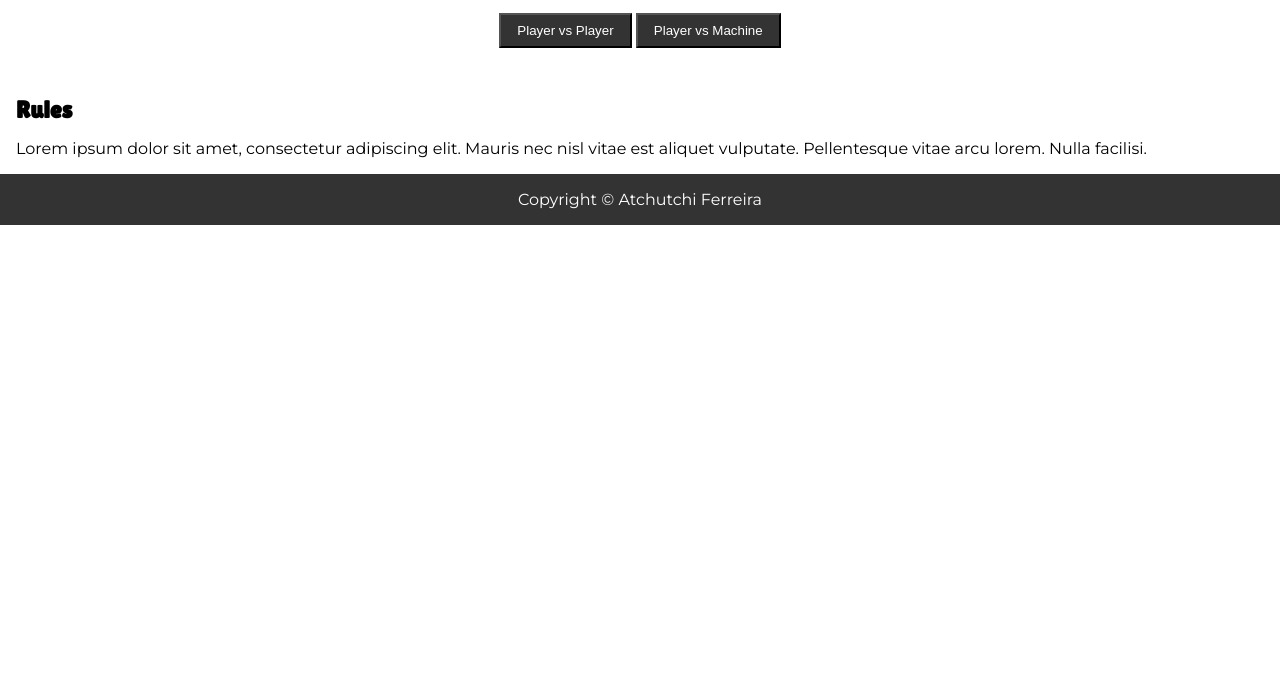
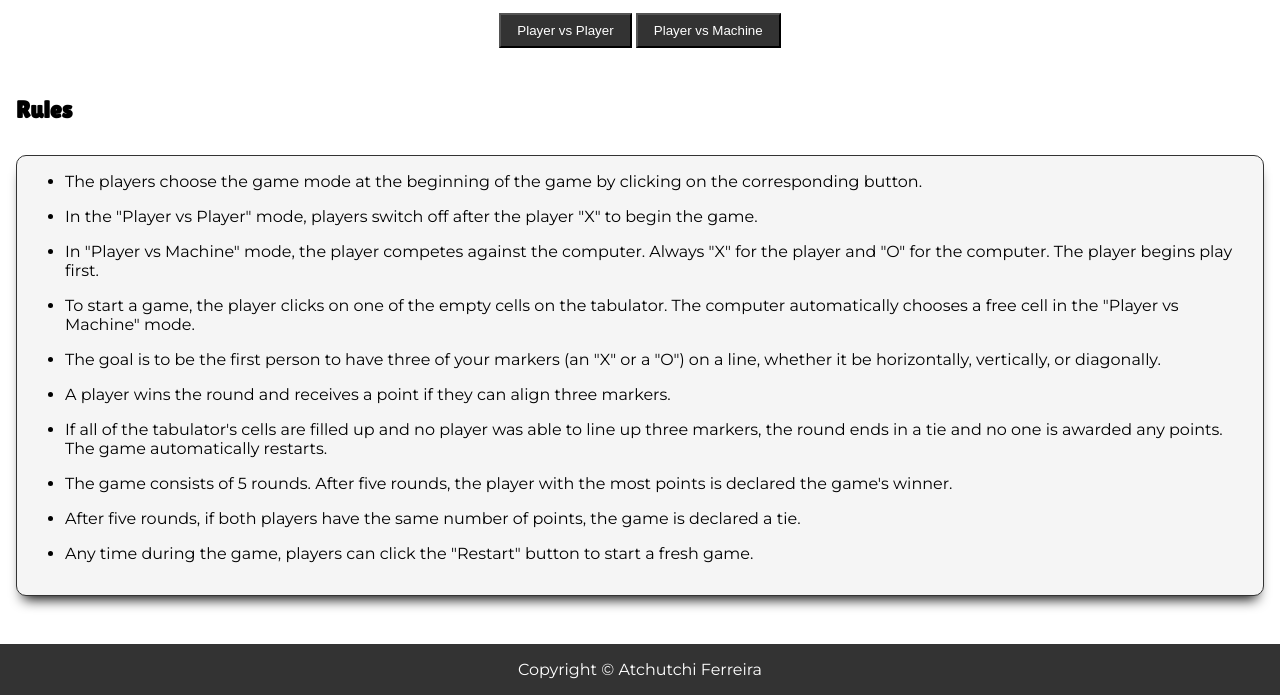
Before and after one commit to atchutchi/xox-winners, a plain HTML site: page index.html in a window 1280 px wide. Shown: the part 148-843 px from the top of the page. Before the commit the page ends 800 px from the top, so only its background shows below. Drawn offline with Linux system fonts and the light colour scheme.

Commit message:
Add content to section rules

```diff
--- a/assets/css/styles.css
+++ b/assets/css/styles.css
@@ -136,11 +136,36 @@ h2 {
 }
 
 #restartBtn {
-    display: none;
+    display: flex;
+    flex-direction: column;
+    align-items: center;
+    flex-wrap: wrap;
 }
 
 #restartBtn.active {
     display: inline-block;
+}
+
+/*rules*/
+.rules {
+    display: flex;
+    justify-content: center;
+    align-items: center;
+    margin: 2rem 0;
+    padding: 1rem;
+    border: 1px solid #333;
+    border-radius: 10px;
+    background-color: #f5f5f5;
+    box-shadow: 0px 10px 13px -7px #000000, 5px 5px 15px 5px rgba(0,0,0,0);
+}
+
+.rules ul {
+    list-style-type: disc;
+    padding-left: 2rem;
+}
+
+.rules li {
+    margin-bottom: 1rem;
 }
 
 /* Footer */
--- a/index.html
+++ b/index.html
@@ -54,7 +54,20 @@
         </section>
         <section>
             <h2>Rules</h2>
-            <p>Lorem ipsum dolor sit amet, consectetur adipiscing elit. Mauris nec nisl vitae est aliquet vulputate. Pellentesque vitae arcu lorem. Nulla facilisi.</p>
+            <div class="rules">
+                <ul>
+                    <li>The players choose the game mode at the beginning of the game by clicking on the corresponding button.</li>
+                    <li>In the "Player vs Player" mode, players switch off after the player "X" to begin the game.</li>
+                    <li>In "Player vs Machine" mode, the player competes against the computer. Always "X" for the player and "O" for the computer. The player begins play first.</li>
+                    <li>To start a game, the player clicks on one of the empty cells on the tabulator. The computer automatically chooses a free cell in the "Player vs Machine" mode.</li>
+                    <li>The goal is to be the first person to have three of your markers (an "X" or a "O") on a line, whether it be horizontally, vertically, or diagonally.</li>
+                    <li>A player wins the round and receives a point if they can align three markers.</li>
+                    <li>If all of the tabulator's cells are filled up and no player was able to line up three markers, the round ends in a tie and no one is awarded any points. The game automatically restarts.</li>
+                    <li>The game consists of 5 rounds. After five rounds, the player with the most points is declared the game's winner.</li>
+                    <li>After five rounds, if both players have the same number of points, the game is declared a tie.</li>
+                    <li>Any time during the game, players can click the "Restart" button to start a fresh game.</li>
+                </ul>
+            </div>
         </section>
     </main>
     <script src="assets/js/scripts.js"></script>
```
